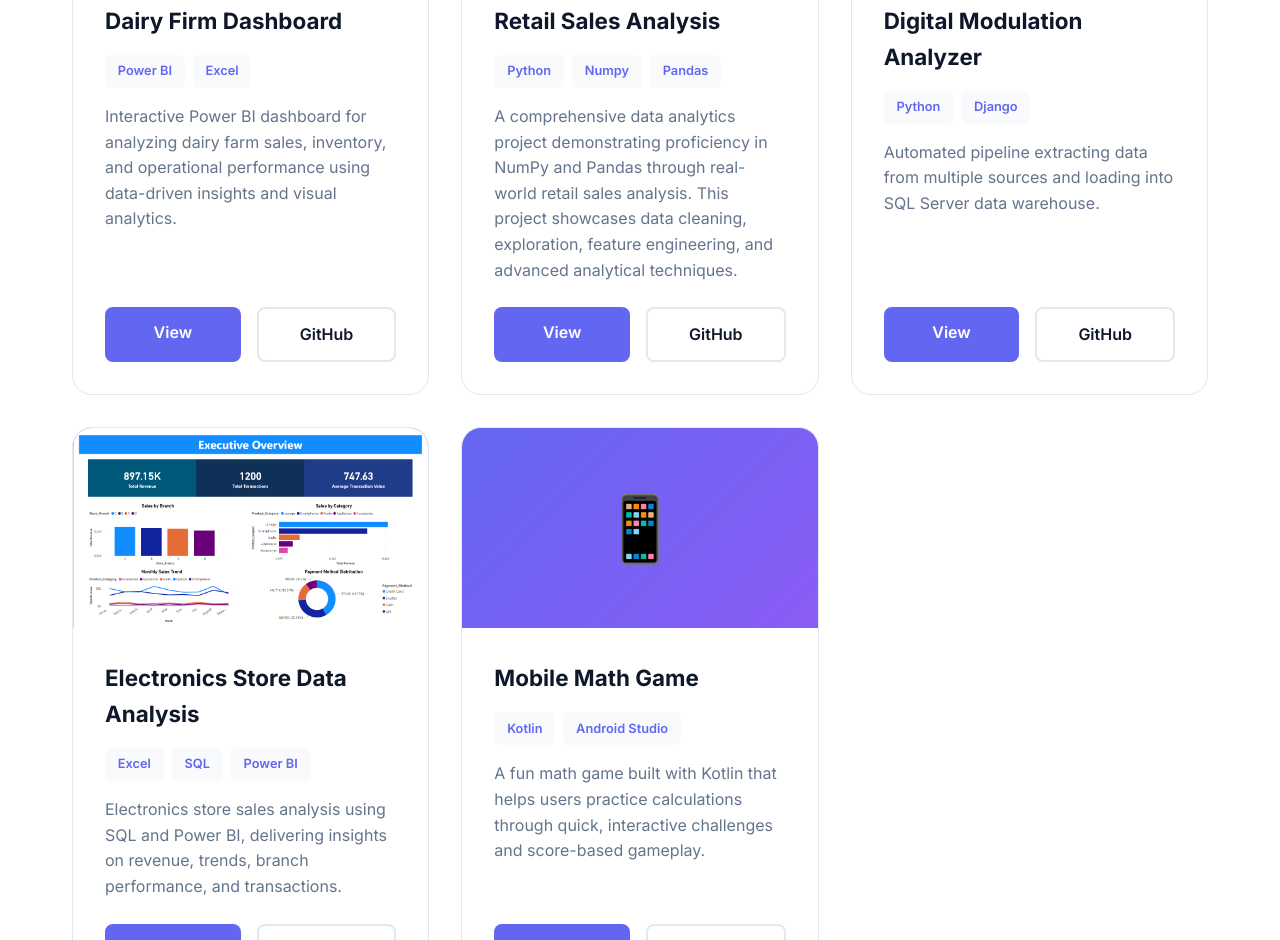
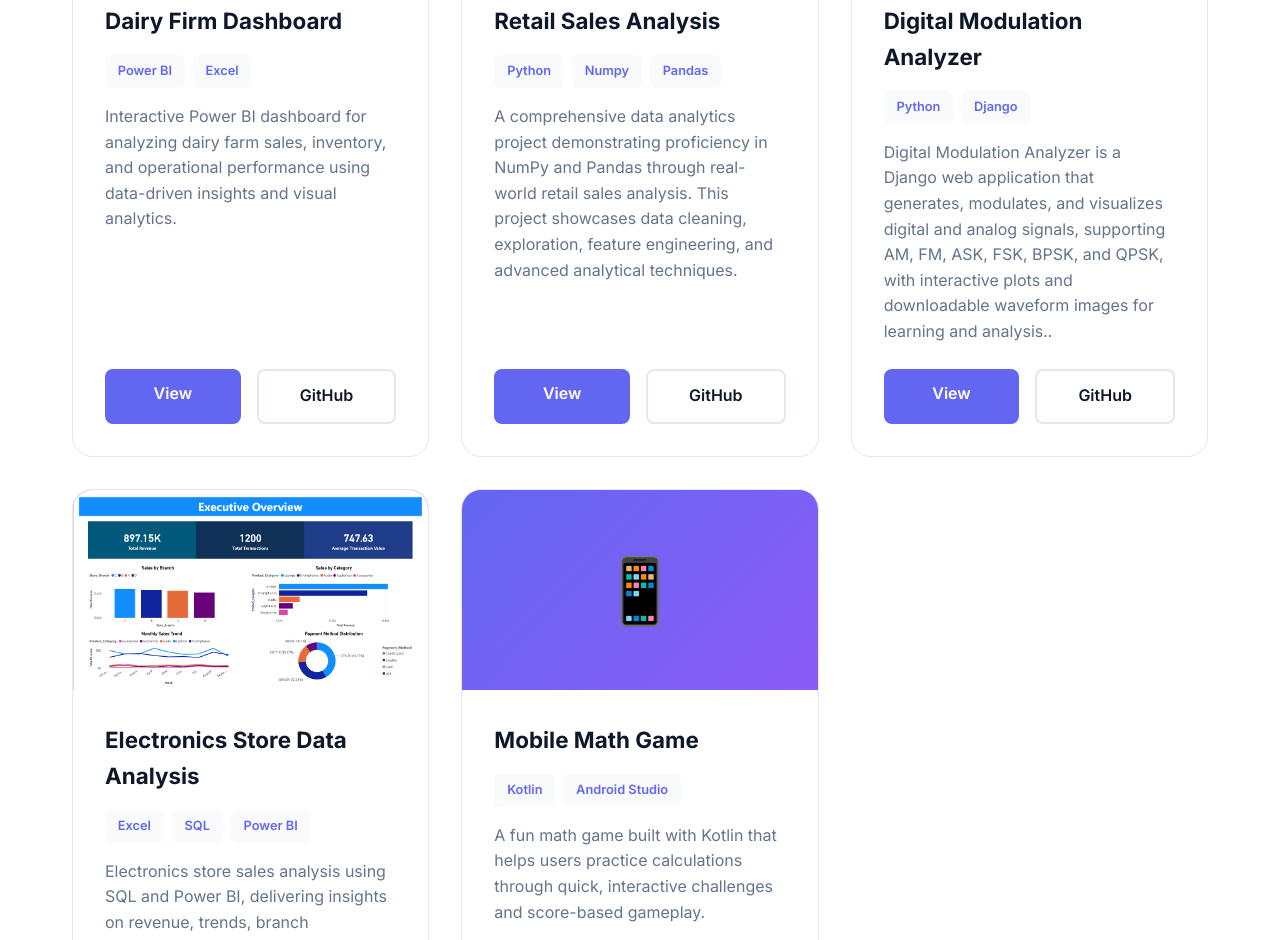
Before and after one commit to SMSY41/ShafiYamin, a plain HTML site: page index.html in a window 1280 px wide. Shown: the part 4689-5629 px from the top of the page. Drawn offline with Linux system fonts and the light colour scheme.

Commit message:
Update index.html

```diff
--- a/index.html
+++ b/index.html
@@ -253,7 +253,7 @@
 
                             <span class="project-tag">Django</span>
                         </div>
-                        <p>Automated pipeline extracting data from multiple sources and loading into SQL Server data warehouse.</p>
+                        <p>Digital Modulation Analyzer is a Django web application that generates, modulates, and visualizes digital and analog signals, supporting AM, FM, ASK, FSK, BPSK, and QPSK, with interactive plots and downloadable waveform images for learning and analysis..</p>
                         <div class="project-links">
                             <a href="https://dmanalyzer.pythonanywhere.com/" class="project-link project-link-primary">View</a>
                             <a href="https://github.com/SMSY41/digital-modulation-analyzer" class="project-link project-link-secondary">GitHub</a>
@@ -372,4 +372,5 @@
         });
     </script>
 </body>
+
 </html>
```
